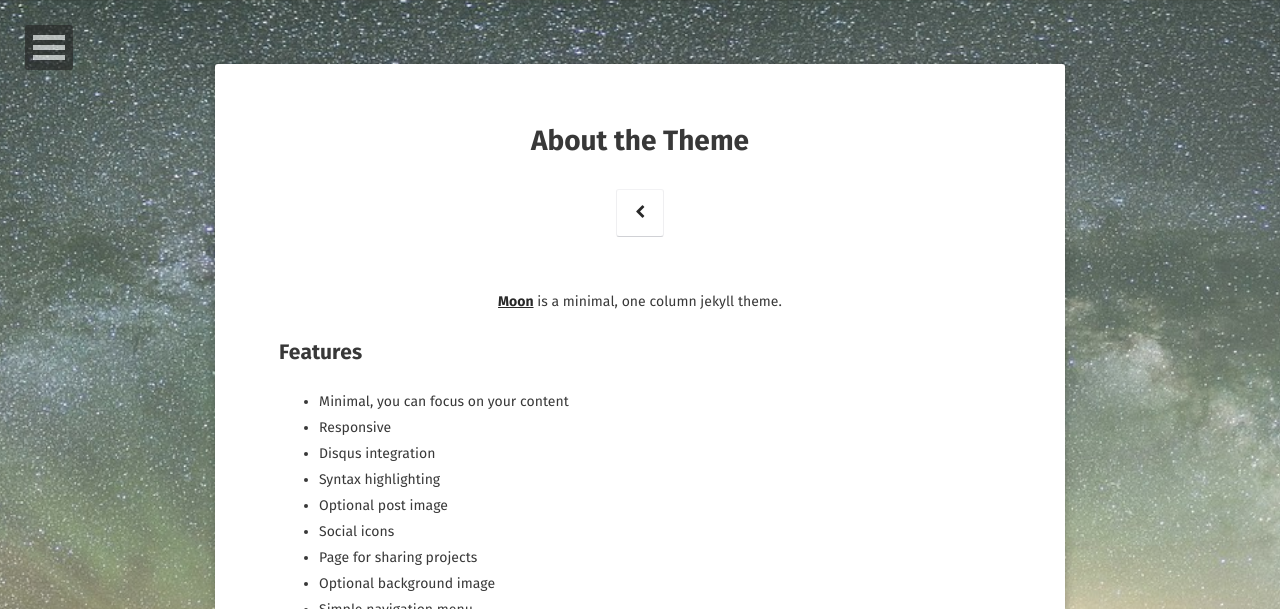
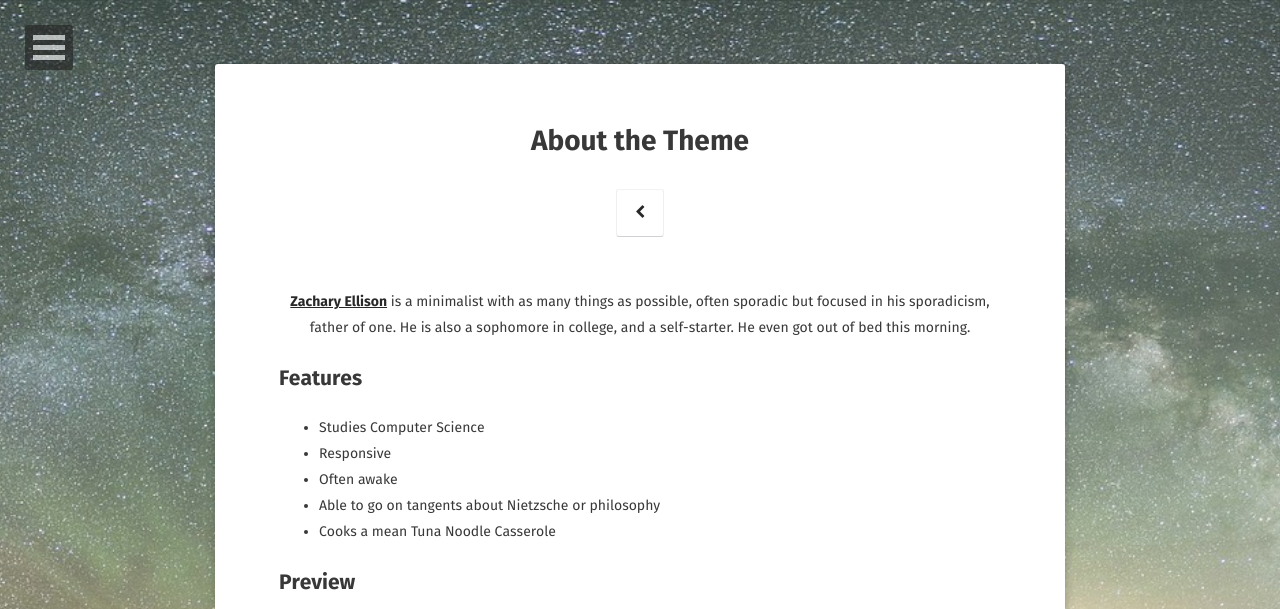
Before and after one commit to ZacharyEllison/ZacharyEllison.github.io, a Jekyll site: the page built from about/index.md, in a window 1280 px wide, cut to the strip 0-609 px from the top of the page. Built offline with Jekyll 4.4.1, drawn with Linux system fonts in a browser that asks for light colours; some web fonts are replaced; some of the changed text lies outside the part shown.

Commit message:
About Zach with joke fillings

```diff
--- a/about/index.md
+++ b/about/index.md
@@ -1,37 +1,30 @@
 ---
 layout: page
 title: About the Theme
-tags: [about, Jekyll, theme, moon]
-date: 2016-03-21
+tags: [about, Zachary, family]
+date: 2018-03-03
 comments: false
 ---
 
-<center><a href="http://taylantatli.github.io/Moon"><b>Moon</b></a> is a minimal, one column jekyll theme.</center>
+<center><a href="zellison.com"><b>Zachary Ellison</b></a> is a minimalist with as many things as possible, often sporadic but focused in his sporadicism, father of one. He is also a sophomore in college, and a self-starter. He even got out of bed this morning.</center>
 
 ## Features
-* Minimal, you can focus on your content
+* Studies Computer Science
 * Responsive
-* Disqus integration
-* Syntax highlighting
-* Optional post image
-* Social icons
-* Page for sharing projects
-* Optional background image
-* Simple navigation menu
-* MathJax support
+* Often awake
+* Able to go on tangents about Nietzsche or philosophy
+* Cooks a mean Tuna Noodle Casserole
 
 ## Preview
 
 {% capture images %}
-    https://cloud.githubusercontent.com/assets/754514/14509720/61c61058-01d6-11e6-93ab-0918515ecd56.png
-    https://cloud.githubusercontent.com/assets/754514/14509716/61ac6c8e-01d6-11e6-879f-8308883de790.png
+    https://scontent.fbed1-2.fna.fbcdn.net/v/t31.0-8/1556284_687475197989875_8195844182626317599_o.jpg?oh=757d375ebfac64fc33f91dd3ef3e66ca&oe=5B3C73DE
+    http://willyou.liveyourlifewith.me/static/images/Family%20with%20Uke.jpg
 {% endcapture %}
-{% include gallery images=images caption="Screenshots of Moon Theme" cols=2 %}
+{% include gallery images=images caption="Zach in action" cols=2 %}
 
-See a [live version of Moon](http://taylantatli.github.io/Moon) hosted on GitHub.
+See a live version of Zachary if you're ever on Harvard Campus or in the northern reaches of Colorado and happen to be at Zachary's house.
 
 ## Getting Started
 
-To learn how to install and use this theme check out the [Setup Guide](http://taylantatli.me/Moon/moon-theme/) for more information.
-
-[Install Moon](https://github.com/TaylanTatli/Moon){: .btn}
+This site is just getting started so there hasn't been much to populate it yet. It uses the [Moon Theme](http://taylantatli.github.io/Moon/) which I find to enjoy most of the themes I found. I will be building my own in its image to be exactly the theme I want. This site will be a marker of my progress and keep me accountable.
```
